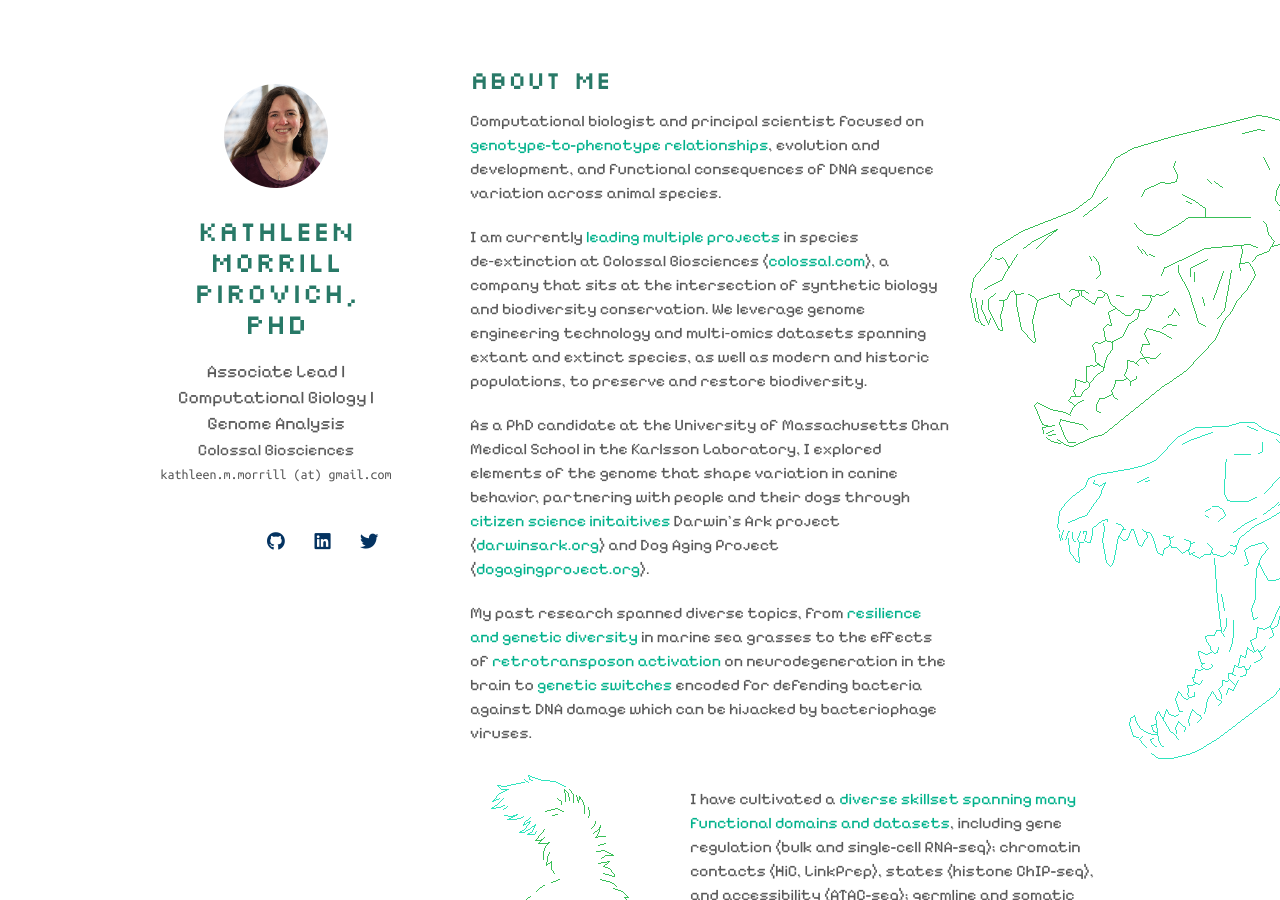
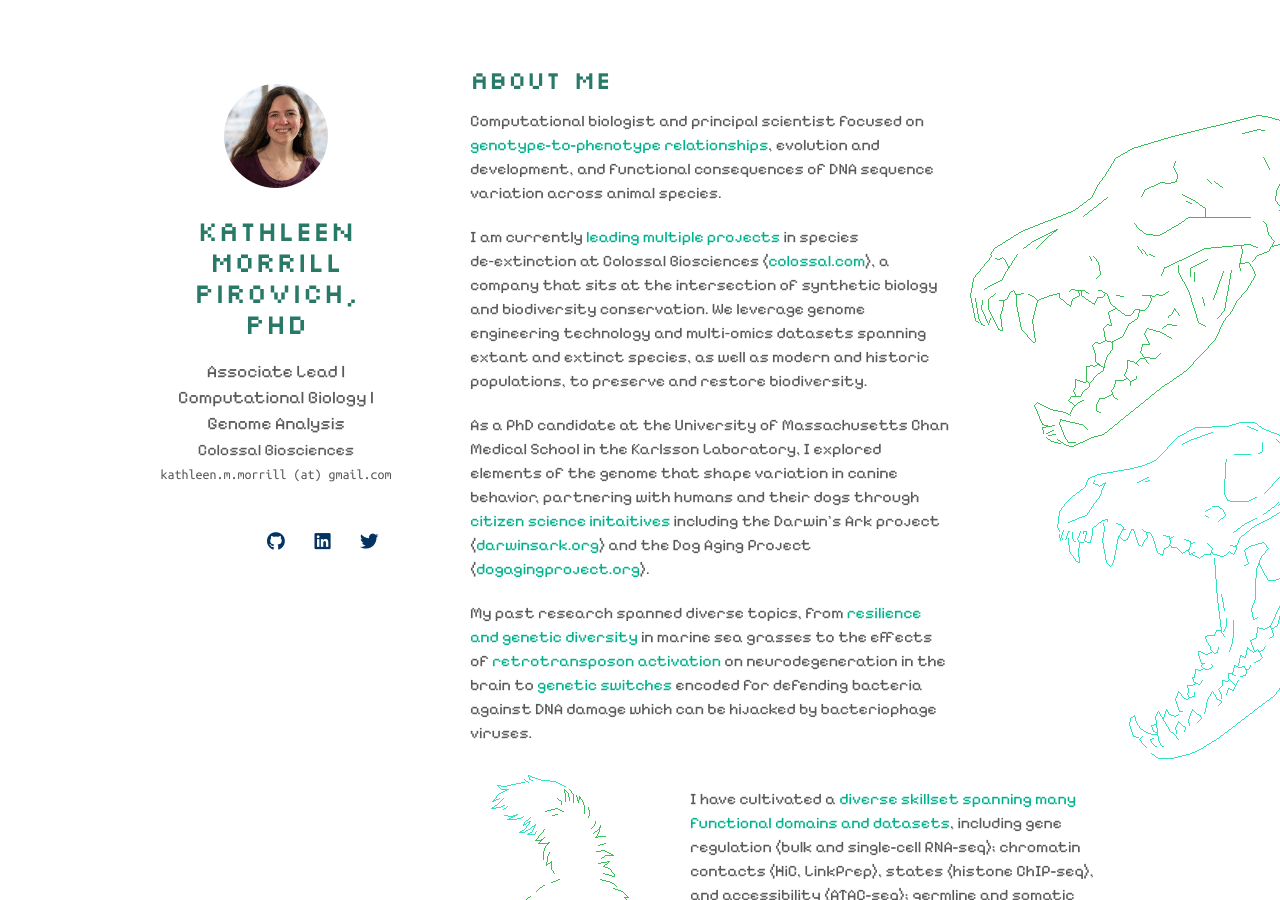
Before and after one commit to tabbzi/tabbzi.github.io, a Jekyll site: the page built from index.md, in a window 1280 px wide and 900 px high. Built offline with Jekyll 4.4.1, drawn with Linux system fonts in a browser that asks for light colours; nearby versions of some CDN libraries; a style sheet for code colours, icons or effects is not loaded; our own code applies the rules of GitHub Pages for plain Markdown files.

Commit message:
Update index.md

```diff
--- a/index.md
+++ b/index.md
@@ -17,7 +17,7 @@ layout: homepage
             </p>
 
             <p>
-            As a PhD candidate at the University of Massachusetts Chan Medical School in the Karlsson Laboratory, I explored elements of the genome that shape variation in canine behavior, partnering with people and their dogs through <span style="color: #00b18b;">citizen science initaitives</span> Darwin's Ark project (<a href="https://darwinsark.org/">darwinsark.org</a>) and Dog Aging Project (<a href="https://dogagingproject.org">dogagingproject.org</a>).
+            As a PhD candidate at the University of Massachusetts Chan Medical School in the Karlsson Laboratory, I explored elements of the genome that shape variation in canine behavior, partnering with humans and their dogs through <span style="color: #00b18b;">citizen science initaitives</span> including the Darwin's Ark project (<a href="https://darwinsark.org/">darwinsark.org</a>) and the Dog Aging Project (<a href="https://dogagingproject.org">dogagingproject.org</a>).
             </p>
 
             <p>
```
